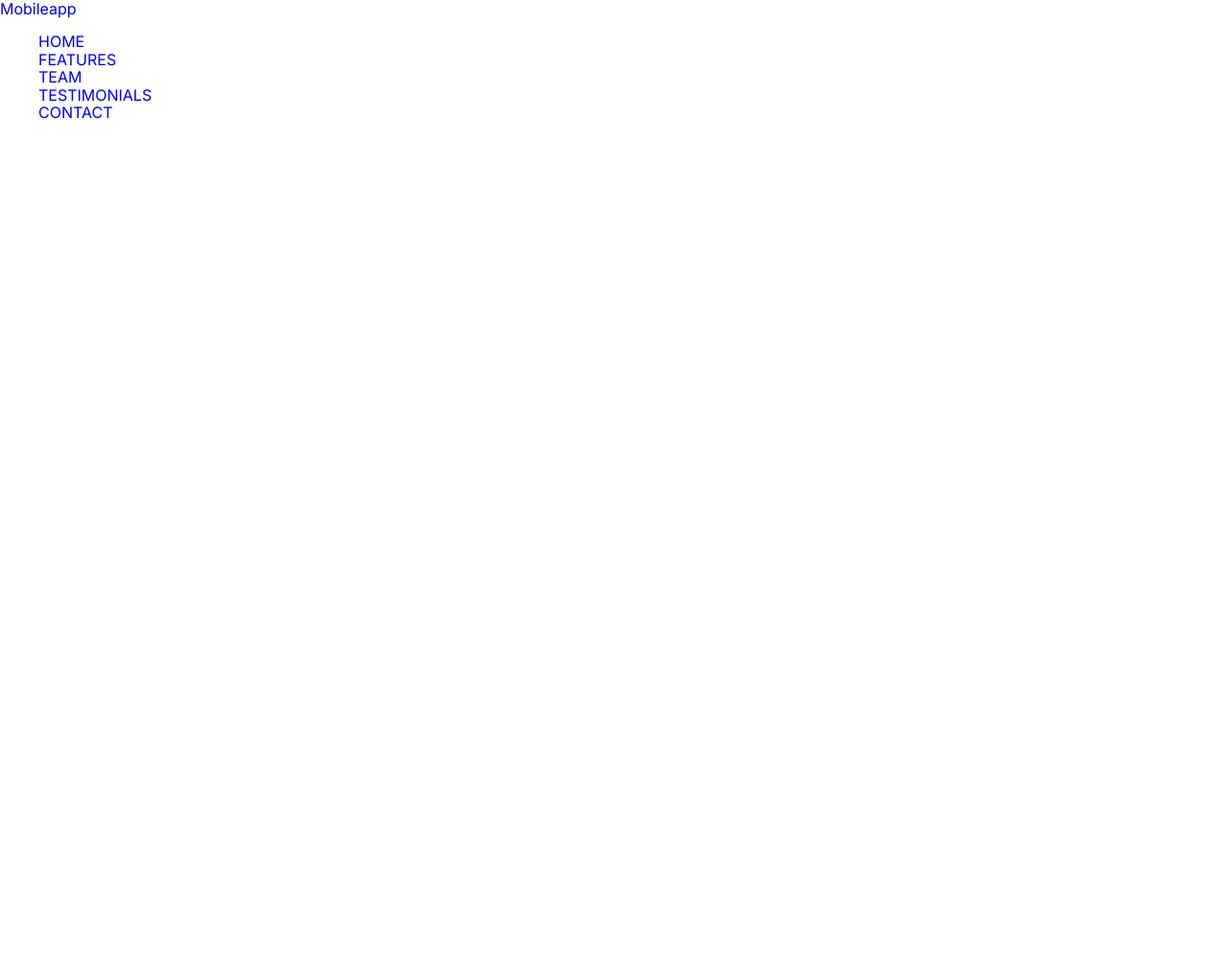
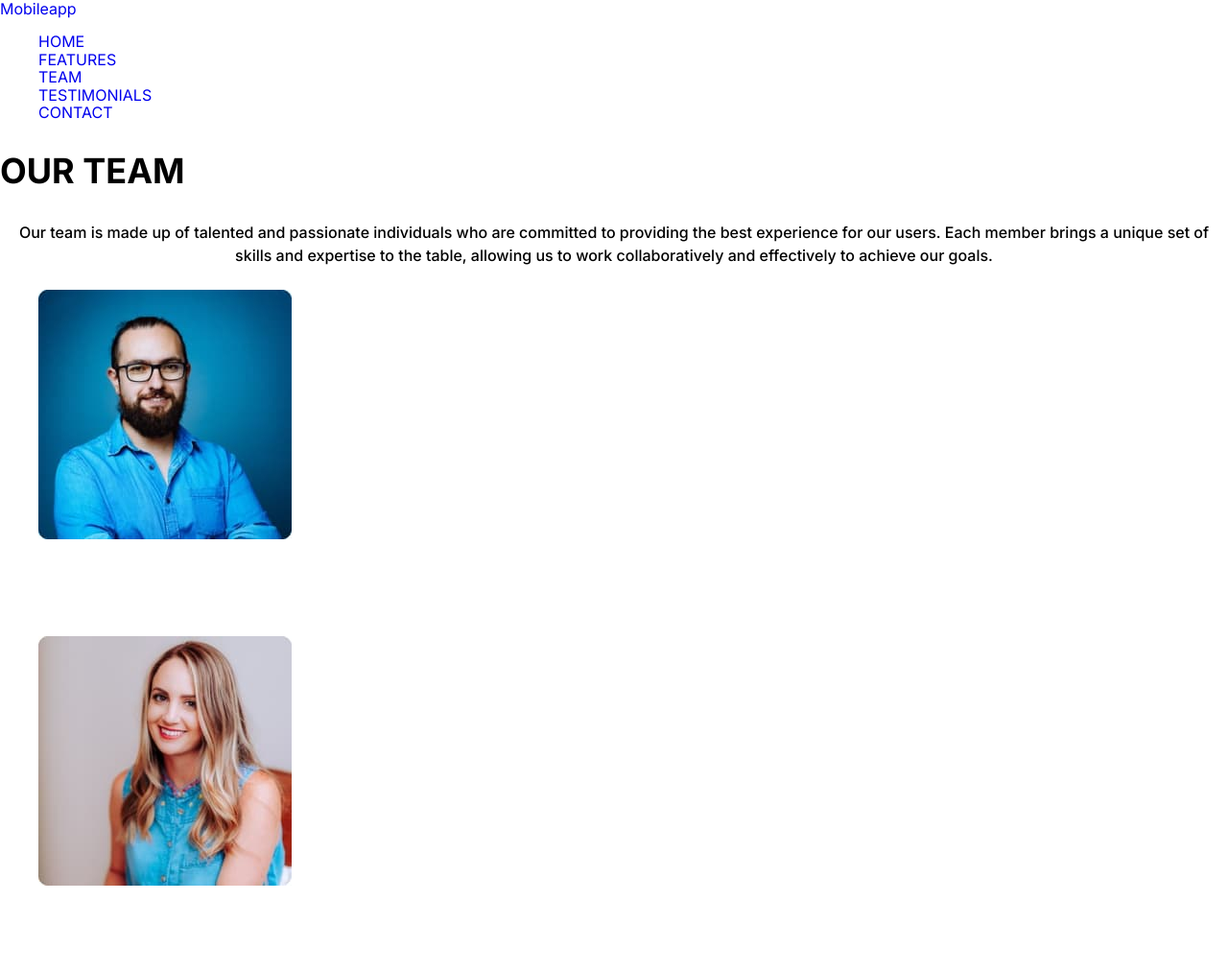
Before and after one commit to camarro84/Mobile-App, a plain HTML site: page index.html in a window 1280 px wide. Shown: the top 1013 px of the page at 96% size. Before the commit the page ends 800 px from the top, so only its background shows below. Drawn offline with nearby package versions, Linux system fonts and the light colour scheme.

Commit message:
html and css block

```diff
--- a/css/style.css
+++ b/css/style.css
@@ -1,11 +1,55 @@
 body {
-    font-family: "Inter", sans-serif;
+  font-family: "Inter", sans-serif;
 }
 
 ul {
-    list-style-type: none;
+  list-style-type: none;
 }
 
 a {
-    text-decoration: none;
+  text-decoration: none;
 }
+
+/* our team */
+
+.our-team {
+  color: #000;
+  font-size: 24px;
+  font-weight: 700;
+  line-height: normal;
+}
+
+.team-title {
+}
+
+.team-about {
+  color: #000;
+  text-align: center;
+  font-size: 16px;
+  font-weight: 500;
+  line-height: 1.5;
+}
+
+.team-list {
+}
+
+.team-list-item {
+}
+
+.team-picture {
+}
+
+.team-subtitle {
+  color: #fff;
+  font-size: 18px;
+  font-weight: 700;
+  line-height: normal;
+}
+
+.team-position {
+  color: #fff;
+  text-align: center;
+  font-size: 14px;
+  font-weight: 500;
+  line-height: 1.71;
+}
--- a/index.html
+++ b/index.html
@@ -34,11 +34,41 @@
     </header>
 
     <main>
-        <section class="hero"></section>
-        <section class="key-features"></section>
-        <section class="whatch-video"></section>
-        <section class="our-team"></section>
-        <footer></footer>
+      <section class="hero"></section>
+      <section class="key-features"></section>
+      <section class="whatch-video"></section>
+      <section class="our-team">
+        <h2 class="team-title">OUR TEAM</h2>
+        <p class="team-about">
+          Our team is made up of talented and passionate individuals who are
+          committed to providing the best experience for our users. Each member
+          brings a unique set of skills and expertise to the table, allowing us
+          to work collaboratively and effectively to achieve our goals.
+        </p>
+        <ul class="team-list">
+          <li class="team-list-item">
+            <img class="team-picture" src="./images/patel.jpeg" alt="Patel" />
+            <h3 class="team-subtitle">David Patel</h3>
+            <p class="team-position">Managing Direcor</p>
+          </li>
+          <li class="team-list-item">
+            <img class="team-picture" src="./images/kim.jpg" alt="Kim" />
+            <h3 class="team-subtitle">Rachel Kim</h3>
+            <p class="team-position">Lead Designer</p>
+          </li>
+          <li class="team-list-item">
+            <img class="team-picture" src="./images/chen.jpg" alt="Chen" />
+            <h3 class="team-subtitle">Samantha Chen</h3>
+            <p class="team-position">Lead Developer</p>
+          </li>
+          <li class="team-list-item">
+            <img class="team-picture" src="./images/nguyen.jpeg" alt="Nguyen" />
+            <h3 class="team-subtitle">Andrew Nguyen</h3>
+            <p class="team-position">Sr. UI Designer</p>
+          </li>
+        </ul>
+      </section>
+      <footer></footer>
     </main>
   </body>
 </html>
```
Also changed, not shown: images/chen.jpg (added), images/kim.jpg (added), images/nguyen.jpeg (added), images/patel.jpeg (added), 1 other file.
